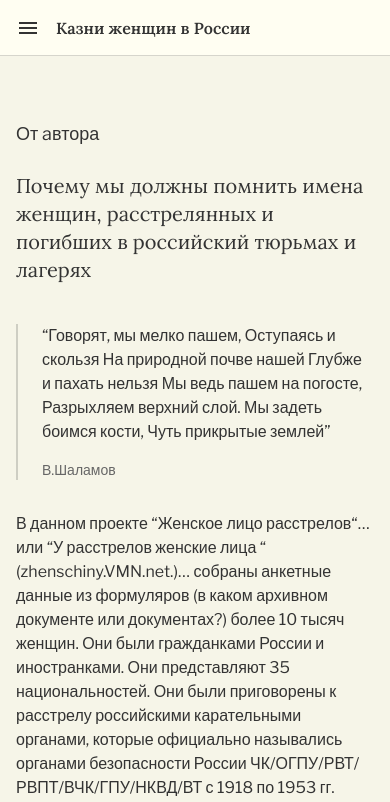
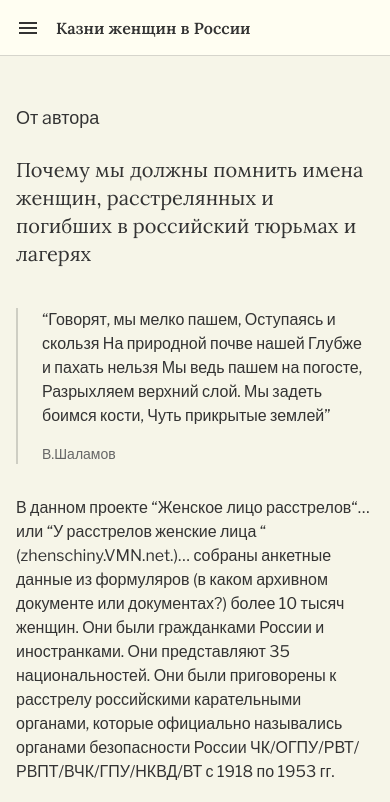
Before and after one commit to eharvey328/proj_v2, a Next.js app: page /proj_v2/about in a window 390 px wide. Shown: the top 802 px of the page. Built offline with nearby package versions, Linux system fonts and the light colour scheme.

Commit message:
adjust vertial padding

```diff
--- a/src/app/(home)/page.tsx
+++ b/src/app/(home)/page.tsx
@@ -34,7 +34,7 @@ export default async function Home() {
       <section>
         <div className="page-container py-24">
           <h2 className="text-2xl font-secondary pb-16">Section Title</h2>
-          <div className="grid grid-cols-3 gap-4">
+          <div className="grid sm:grid-cols-3 gap-4">
             <HomeTile title="Списки убитых" href="/lists" />
             <HomeTile title="От автора" href="/about" />
             <HomeTile title="Оставьте сообщение" href="/contact" />
--- a/src/app/about/page.tsx
+++ b/src/app/about/page.tsx
@@ -7,7 +7,7 @@ export function generateMetadata() {
 
 export default async function AboutPage() {
   return (
-    <section className="page-container mx-auto max-w-5xl py-16">
+    <section className="page-container mx-auto max-w-5xl py-12 sm:py-16">
       <h1 className="text-lg mb-6">От aвтора</h1>
 
       <h2 className="h1 mb-10">
--- a/src/app/contact/page.tsx
+++ b/src/app/contact/page.tsx
@@ -10,7 +10,7 @@ export function generateMetadata() {
 export default async function ContactPage() {
   return (
     <section>
-      <div className="page-container py-16 bg-layer">
+      <div className="page-container py-12 sm:py-16 bg-layer">
         <div className="max-w-6xl mx-auto">
           <h1 className="h1 mb-5">Оставьте сообщение</h1>
           <p className="max-w-[500px]">
--- a/src/app/lists/page.tsx
+++ b/src/app/lists/page.tsx
@@ -23,7 +23,7 @@ export default async function ListsPage() {
 
   return (
     <section className="page-container">
-      <div className="grid sm:grid-cols-3 py-16 gap-6">
+      <div className="grid sm:grid-cols-3 py-12 sm:py-16 gap-6">
         <h1 className="h1">Списки убитых</h1>
         <div>
           <h2 className="mb-5 font-semibold">Списки по национальностям</h2>
```
